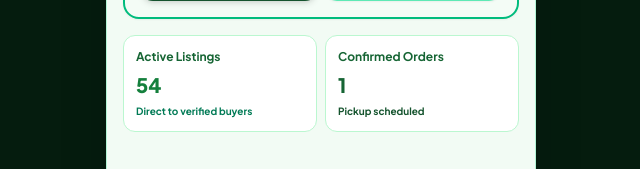
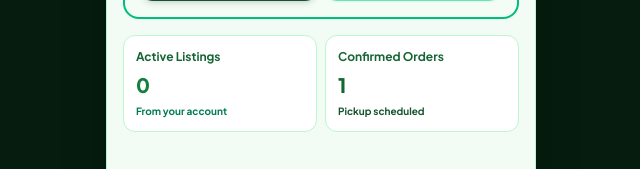
Before and after one commit to Mayukh-11/Farm2flow, a Next.js app in the folder apps/pwa/: page /farmer in a window 1280 px wide. Shown: the part 425-594 px from the top of the page, without its empty margins (319-959 px from the left). Built offline with nearby package versions, Linux system fonts and the light colour scheme; sample sign-in values are in the browser's storage.

Commit message:
10th-commit

```diff
--- a/apps/pwa/src/app/farmer/page.tsx
+++ b/apps/pwa/src/app/farmer/page.tsx
@@ -1,6 +1,6 @@
 'use client';
 
-import React, { useState, useEffect } from 'react';
+import React, { useState, useEffect, useMemo } from 'react';
 import Link from 'next/link';
 import { getStoredProduce, getDemandForecast, getPriceEstimate, getOrders, saveProduce, deleteProduce } from '@/services/api';
 import { Produce, Order } from '@/types';
@@ -26,6 +26,8 @@ export default function FarmerPage() {
   const [currentLocation, setCurrentLocation] = useState<string>('Hooghly (Singur), West Bengal');
   const [farmerAddress, setFarmerAddress] = useState<string>('Singur Vegetable Cluster, Hooghly, WB');
   const [farmerPhone, setFarmerPhone] = useState<string>('+91 98310 44210');
+  const [farmerIdentifier, setFarmerIdentifier] = useState<string>('ramesh.farmer@farm2flow.in');
+  const [farmerId, setFarmerId] = useState<string>('farmer-1');
   const [isEnamVerified, setIsEnamVerified] = useState<boolean>(true);
   const [enamId, setEnamId] = useState<string>('');
 
@@ -57,6 +59,8 @@ export default function FarmerPage() {
         if (session.location) setCurrentLocation(session.location);
         if (session.address) setFarmerAddress(session.address);
         if (session.phone || session.identifier) setFarmerPhone(session.phone || session.identifier);
+        if (session.identifier) setFarmerIdentifier(session.identifier);
+        if (session.id) setFarmerId(session.id);
         setIsEnamVerified(Boolean(session.isEnamVerified));
         if (session.enamId) setEnamId(session.enamId);
       } catch (e) {}
@@ -108,6 +112,25 @@ export default function FarmerPage() {
 
   const forecast = getDemandForecast(selectedCrop);
   const priceEst = getPriceEstimate(selectedCrop);
+
+  // Personalize listings strictly to the logged-in farmer's account
+  const myProduceList = useMemo(() => {
+    return produceList.filter(p => {
+      // 1. If the produce has a specific farmerIdentifier recorded
+      if (p.farmerIdentifier && farmerIdentifier) {
+        if (p.farmerIdentifier.toLowerCase() === farmerIdentifier.toLowerCase()) return true;
+      }
+      // 2. If matched by farmerId
+      if (p.farmerId && farmerId && p.farmerId === farmerId) {
+        return true;
+      }
+      // 3. If matched by farmerName (case-insensitive)
+      if (p.farmerName && farmerName && p.farmerName.trim().toLowerCase() === farmerName.trim().toLowerCase()) {
+        return true;
+      }
+      return false;
+    });
+  }, [produceList, farmerIdentifier, farmerId, farmerName]);
 
   return (
     <div className="bg-[#051c0e] text-on-surface antialiased min-h-screen pb-28 font-sans">
@@ -263,8 +286,8 @@ export default function FarmerPage() {
               <div className="grid grid-cols-2 gap-2 text-[12px]">
                 <div className="bg-surface-container-lowest p-3 rounded-xl border border-outline-variant flex flex-col gap-1">
                   <span className="text-on-surface-variant font-bold">{t.activeListings}</span>
-                  <span className="text-[20px] font-extrabold text-primary">{produceList.length}</span>
-                  <span className="text-[10px] text-emerald-700 font-bold">{t.directToVerified}</span>
+                  <span className="text-[20px] font-extrabold text-primary">{myProduceList.length}</span>
+                  <span className="text-[10px] text-emerald-700 font-bold">From your account</span>
                 </div>
                 <div className="bg-surface-container-lowest p-3 rounded-xl border border-outline-variant flex flex-col gap-1">
                   <span className="text-on-surface-variant font-bold">{t.confirmedOrders}</span>
@@ -289,16 +312,42 @@ export default function FarmerPage() {
           {farmerTab === 'sell' && (
             <div className="flex flex-col gap-3">
               <div className="flex justify-between items-center">
+                <div>
                   <h3 className="text-[16px] font-bold text-on-surface">{t.myActiveListings}</h3>
+                  <p className="text-[11px] text-emerald-800 font-semibold">
+                    {myProduceList.length} lot{myProduceList.length === 1 ? '' : 's'} listed by {farmerName}
+                  </p>
+                </div>
                 <button
                   onClick={() => setIsListWizardOpen(true)}
-                  className="bg-primary-container text-on-primary px-3 py-1.5 rounded-lg text-[12px] font-bold flex items-center gap-1"
+                  className="bg-primary-container text-on-primary px-3 py-1.5 rounded-lg text-[12px] font-bold flex items-center gap-1 shadow-xs active:scale-95 transition-transform"
                 >
                   <span className="material-symbols-outlined text-[16px]">add</span>
                   <span>{t.listProduce}</span>
                 </button>
               </div>
-              {produceList.map(item => (
+
+              {myProduceList.length === 0 ? (
+                <div className="bg-surface-container-lowest p-6 rounded-2xl border-2 border-dashed border-emerald-300/80 text-center flex flex-col items-center gap-3 shadow-2xs my-2">
+                  <div className="w-12 h-12 rounded-full bg-emerald-100 text-emerald-800 flex items-center justify-center">
+                    <span className="material-symbols-outlined text-[26px]">inventory_2</span>
+                  </div>
+                  <div>
+                    <h4 className="font-extrabold text-[15px] text-emerald-950">No produce listed yet</h4>
+                    <p className="text-[12px] text-slate-600 mt-1 max-w-[280px]">
+                      List your harvested vegetables, fruits, or grains to sell directly to verified wholesale buyers.
+                    </p>
+                  </div>
+                  <button
+                    onClick={() => setIsListWizardOpen(true)}
+                    className="bg-emerald-700 hover:bg-emerald-800 text-white font-bold text-[12px] px-4 py-2 rounded-xl flex items-center gap-1.5 shadow-sm active:scale-95 transition-all"
+                  >
+                    <span className="material-symbols-outlined text-[16px]">add_circle</span>
+                    <span>List Produce Now</span>
+                  </button>
+                </div>
+              ) : (
+                myProduceList.map(item => (
                   <div key={item.id} className="bg-surface-container-lowest p-3.5 rounded-xl border border-outline-variant flex flex-col gap-2 shadow-xs transition-all hover:border-outline">
                     <div className="flex justify-between items-start">
                       <div className="flex items-center gap-3">
@@ -339,7 +388,8 @@ export default function FarmerPage() {
                       </div>
                     </div>
                   </div>
-              ))}
+                ))
+              )}
             </div>
           )}
 
--- a/apps/pwa/src/app/login/page.tsx
+++ b/apps/pwa/src/app/login/page.tsx
@@ -371,6 +371,7 @@ export default function LoginPage() {
     setTimeout(() => {
       const isEnam = selectedRole === 'farmer' ? (profile.isEnamVerified ?? true) : false;
       const userSession = {
+        id: profile.id,
         identifier: profile.email,
         name: profile.name,
         location: profile.location,
@@ -425,6 +426,7 @@ export default function LoginPage() {
         d => d.email.toLowerCase() === cleanIdent || d.phone.replace(/\s+/g, '') === cleanPhone
       );
 
+      let profileId = registeredMatch?.id || demoMatch?.id || (selectedRole === 'buyer' ? 'consumer-1' : 'farmer-1');
       let profileName = registeredMatch?.name || demoMatch?.name || (selectedRole === 'buyer' ? 'Sourav Mukherjee' : 'Ramesh Ghosh');
       let profileLocation = registeredMatch?.location || demoMatch?.location || (selectedRole === 'buyer' ? 'Salt Lake, Kolkata' : 'Hooghly (Singur)');
       let profileAddress = registeredMatch?.address || demoMatch?.address || (selectedRole === 'buyer' ? 'AD-Block, Sector 1, Salt Lake, Kolkata - 700064' : 'Singur Vegetable Cluster, Hooghly, WB');
@@ -436,6 +438,7 @@ export default function LoginPage() {
         : (selectedRole === 'farmer');
 
       const userSession = {
+        id: profileId,
         identifier: identifier || (selectedRole === 'buyer' ? 'sourav.consumer@farm2flow.in' : 'ramesh.farmer@farm2flow.in'),
         name: profileName,
         location: profileLocation,
@@ -509,6 +512,7 @@ export default function LoginPage() {
       setTimeout(() => {
         // Auto sign in with the new account
         const userSession = {
+          id: created.id,
           identifier: created.email || created.phone,
           name: created.name,
           location: created.location,
--- a/apps/pwa/src/components/ListProduceWizard.tsx
+++ b/apps/pwa/src/components/ListProduceWizard.tsx
@@ -324,20 +324,25 @@ export const ListProduceWizard: React.FC<ListProduceWizardProps> = ({
 
     let activeFarmerName = 'Ramesh Ghosh';
     let activeFarmerLocation = 'Hooghly (Singur)';
+    let activeFarmerIdentifier = 'ramesh.farmer@farm2flow.in';
+    let activeFarmerId = 'farmer-1';
     if (typeof window !== 'undefined') {
       try {
         const session = JSON.parse(localStorage.getItem('farm2flow_user_session') || '{}');
         if (session.name) activeFarmerName = session.name;
         if (session.location) activeFarmerLocation = session.location;
+        if (session.identifier) activeFarmerIdentifier = session.identifier;
+        if (session.id) activeFarmerId = session.id;
       } catch (err) {}
     }
 
     setTimeout(() => {
       const created: Produce = {
         id: `prod-${Date.now().toString().slice(-4)}`,
-        farmerId: `f-${Date.now().toString().slice(-3)}`,
+        farmerId: activeFarmerId || `f-${Date.now().toString().slice(-3)}`,
         farmerName: activeFarmerName,
         farmerLocation: activeFarmerLocation,
+        farmerIdentifier: activeFarmerIdentifier,
         cropName: selectedCrop.trim(),
         variety: customCatalogCrops.find(c => c.name.toLowerCase() === selectedCrop.toLowerCase())?.variety || 'Farm Fresh',
         grade,
--- a/apps/pwa/src/types/index.ts
+++ b/apps/pwa/src/types/index.ts
@@ -14,6 +14,7 @@ export interface Produce {
   farmerId: string;
   farmerName: string;
   farmerLocation: string;
+  farmerIdentifier?: string;
   cropName: string;
   variety: string;
   grade: 'Grade A' | 'Grade B' | 'Standard' | 'Export Quality';
```
Lines whose indentation alone changed are shown as unchanged.
